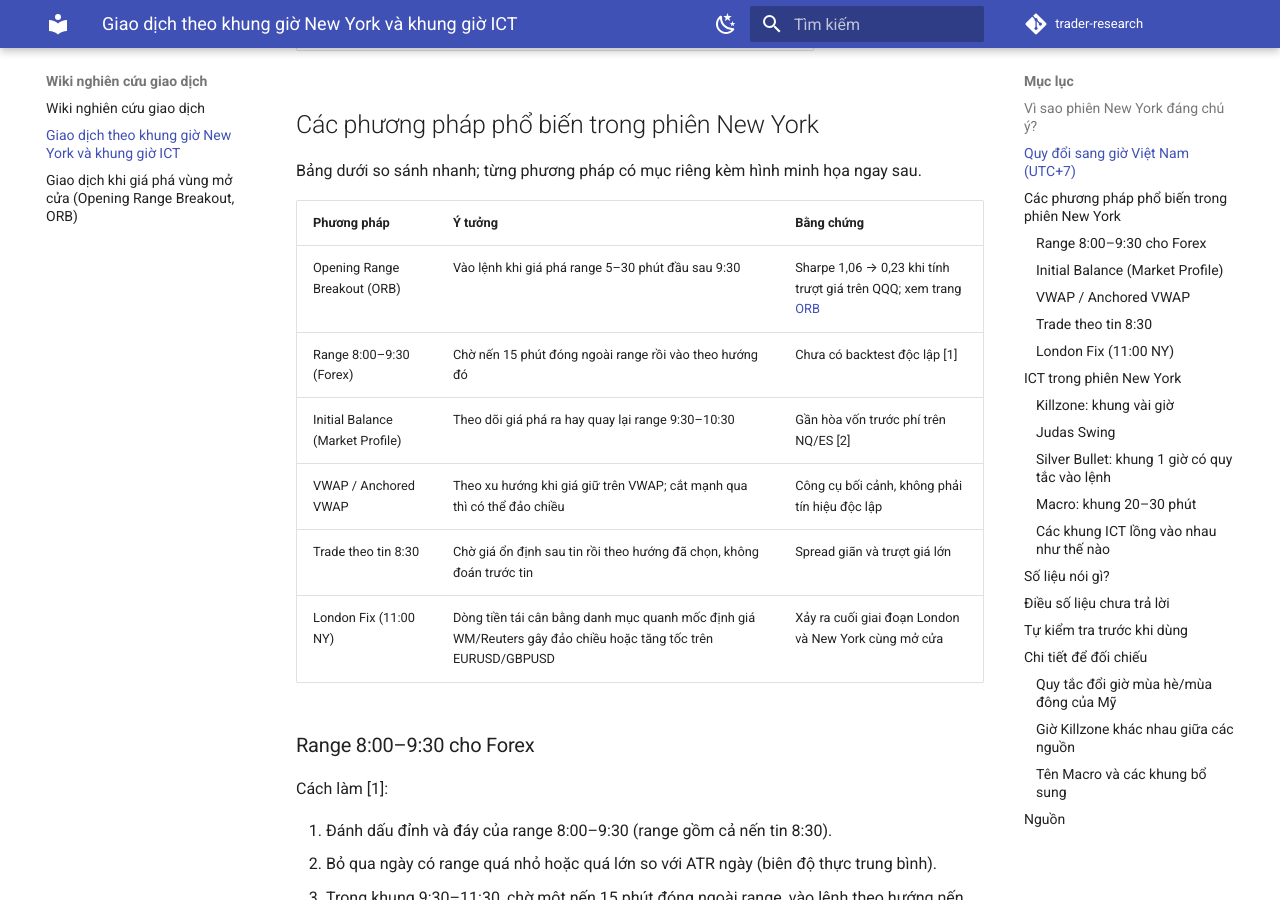
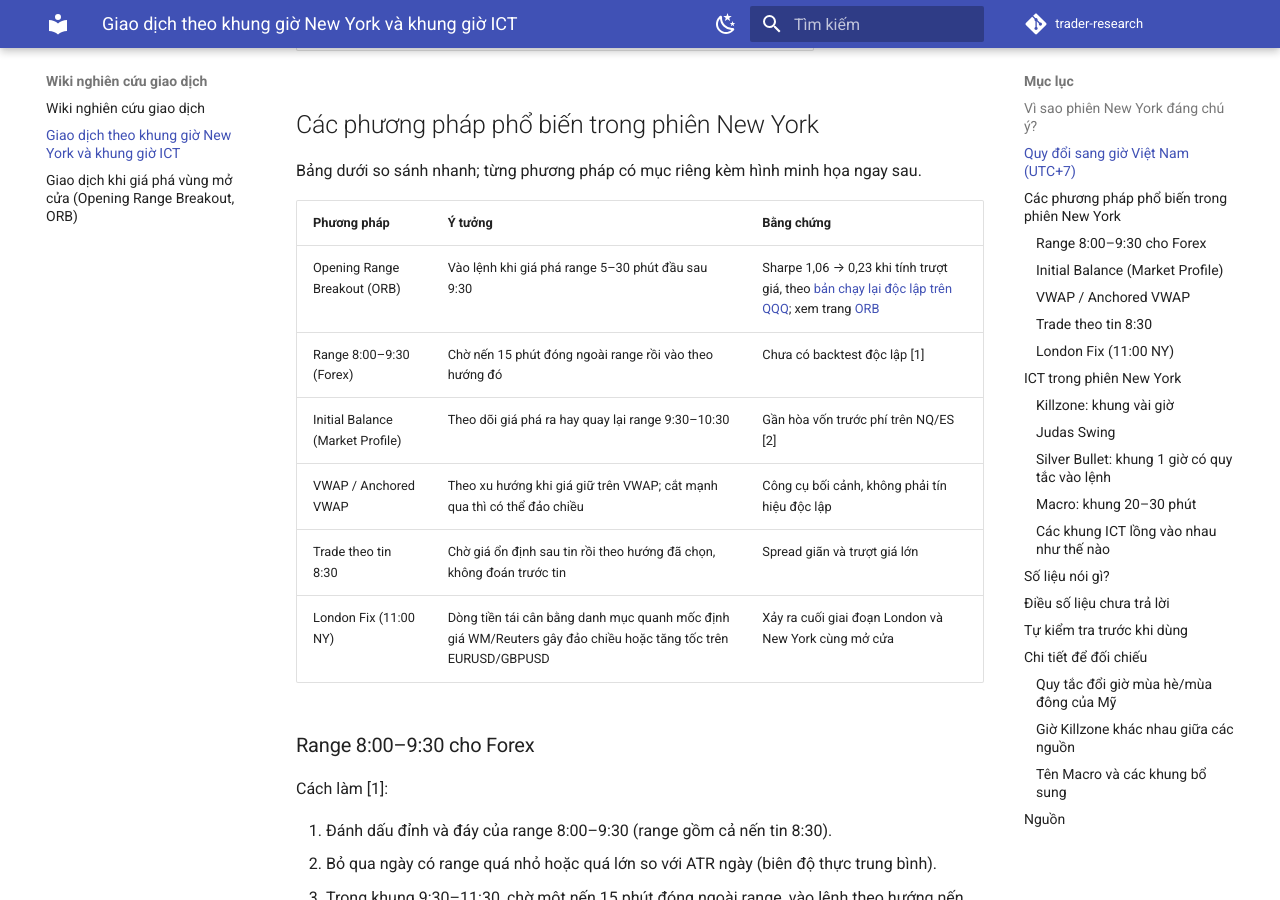
Before and after one commit to ntduong1998vn/trader-research, an MkDocs documentation site: the page built from docs/new-york-session-ict.md, in a window 1280 px wide and 900 px high, scrolled down 1190 px. Built offline with MkDocs 1.6.1 and Material for MkDocs 9.7.7, drawn with Linux system fonts in a browser that asks for light colours; comment, search, counter and statistics services are not loaded.

Commit message:
docs(ny): cite the QQQ replication for the Sharpe figures

```diff
--- a/docs/new-york-session-ict.md
+++ b/docs/new-york-session-ict.md
@@ -32,7 +32,7 @@ Bảng dưới so sánh nhanh; từng phương pháp có mục riêng kèm hình
 
 | Phương pháp | Ý tưởng | Bằng chứng |
 | --- | --- | --- |
-| Opening Range Breakout (ORB) | Vào lệnh khi giá phá range 5–30 phút đầu sau 9:30 | Sharpe 1,06 → 0,23 khi tính trượt giá trên QQQ; xem trang [ORB](opening-range-breakout.md) |
+| Opening Range Breakout (ORB) | Vào lệnh khi giá phá range 5–30 phút đầu sau 9:30 | Sharpe 1,06 → 0,23 khi tính trượt giá, theo [bản chạy lại độc lập trên QQQ](https://github.com/giovannibrusco/zarattini-2023-orb-qqq); xem trang [ORB](opening-range-breakout.md) |
 | Range 8:00–9:30 (Forex) | Chờ nến 15 phút đóng ngoài range rồi vào theo hướng đó | Chưa có backtest độc lập [1] |
 | Initial Balance (Market Profile) | Theo dõi giá phá ra hay quay lại range 9:30–10:30 | Gần hòa vốn trước phí trên NQ/ES [2] |
 | VWAP / Anchored VWAP | Theo xu hướng khi giá giữ trên VWAP; cắt mạnh qua thì có thể đảo chiều | Công cụ bối cảnh, không phải tín hiệu độc lập |
```
